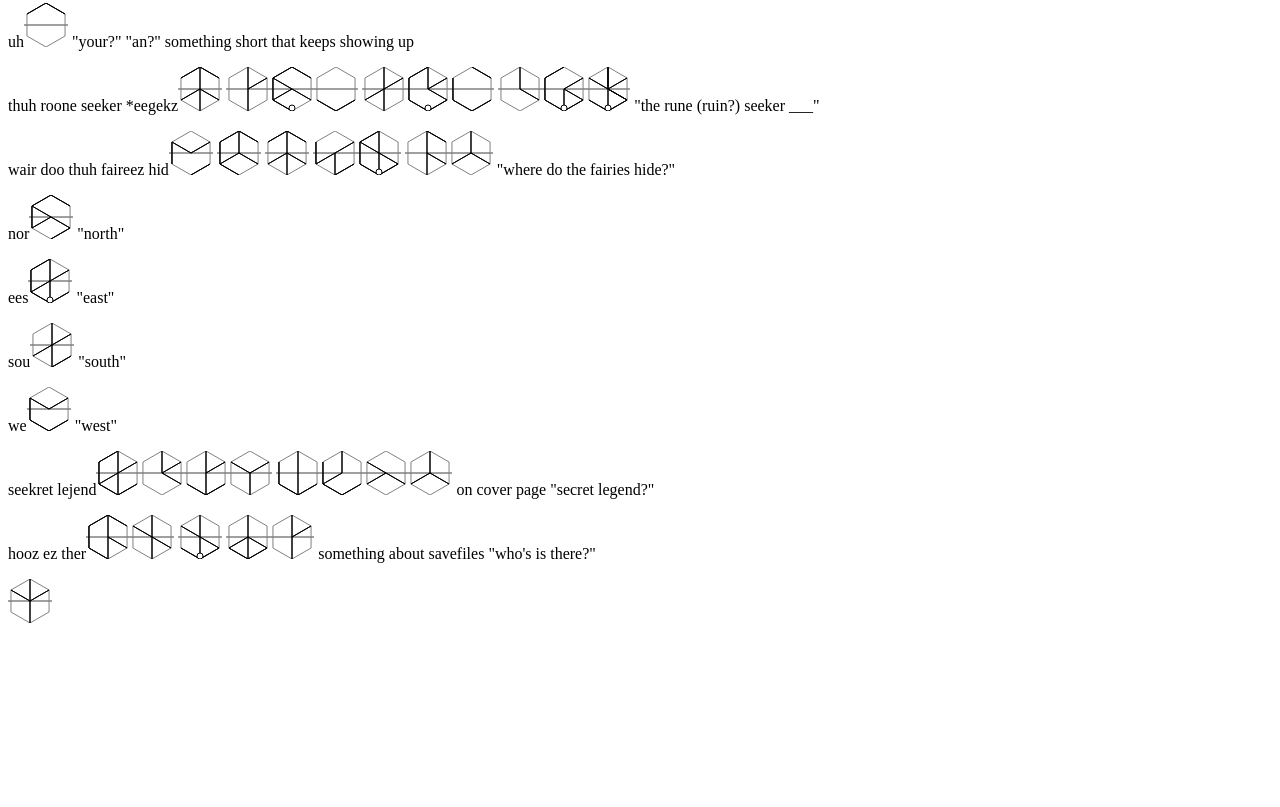
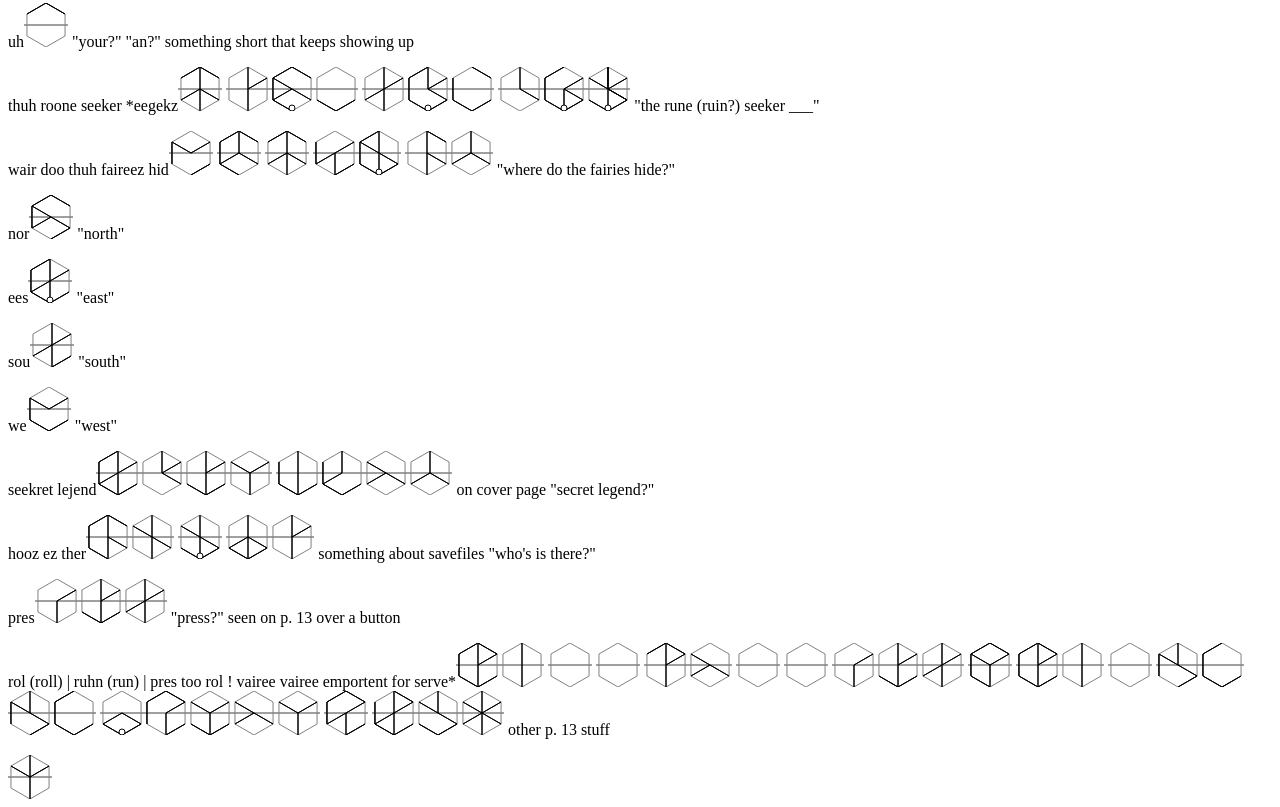
Before and after one commit to maxwofford/trunic, a plain HTML site: page index.html in a window 1280 px wide. Shown: the part 1073-1880 px from the top of the page. Before the commit the page ends 1704 px from the top, so only its background shows below. Drawn offline with Linux system fonts and the light colour scheme.

Commit message:
Very very important (for something?)

```diff
--- a/index.html
+++ b/index.html
@@ -53,6 +53,14 @@ Hello!
   <span>38^8_35 3^35 33^3_39</span> something about savefiles "who's is there?"
 </p>
 
+<p>
+  <span>22_39^3_34</span>"press?" seen on p. 13 over a button
+</p>
+
+<p>
+  <span>39^17_42 (roll) | 39^6_20 (run) | 22_39^3_34 24^8 39^17_42 ! 31^18_7 31^18_7 3^19_22^10_24^3_20_24 30^10 34^9_31^3_21</span> other p. 13 stuff
+</p>
+
 <script>
   function translate(input) {
     if (input == 1)
@@ -64,7 +72,7 @@ Hello!
     if (input == 4)
       return 'e'
     if (input == 6)
-      return 'uh' // maybe 'ee'
+      return 'uh' // maybe 'ee', found in 'the' and the word 'a'
     if (input == 7)
       return 'ee'
     if (input == 8)
@@ -80,7 +88,9 @@ Hello!
     if (input == 17)
       return 'o'
     if (input == 18)
-      return 'air'
+      return 'air' // as in 'heir' or 'air' or 'where'
+    if (input == 19)
+      return 'm' // the 'm' in important
     if (input == 20)
       return 'n'
     if (input == 22)
@@ -97,6 +107,8 @@ Hello!
       return 'k'
     if (input == 30)
       return 'f'
+    if (input == 31)
+      return 'v'
     if (input == 32)
       return 'th'
     if (input == 33)
@@ -113,7 +125,9 @@ Hello!
       return 'w'
     if (input == 42)
       return 'l'
-    return "*"
+    if (/^\d+$/.test(input))
+      return "*"
+    return input
   }
   document.querySelectorAll('span').forEach(span => {
     let glyphs = []
```
